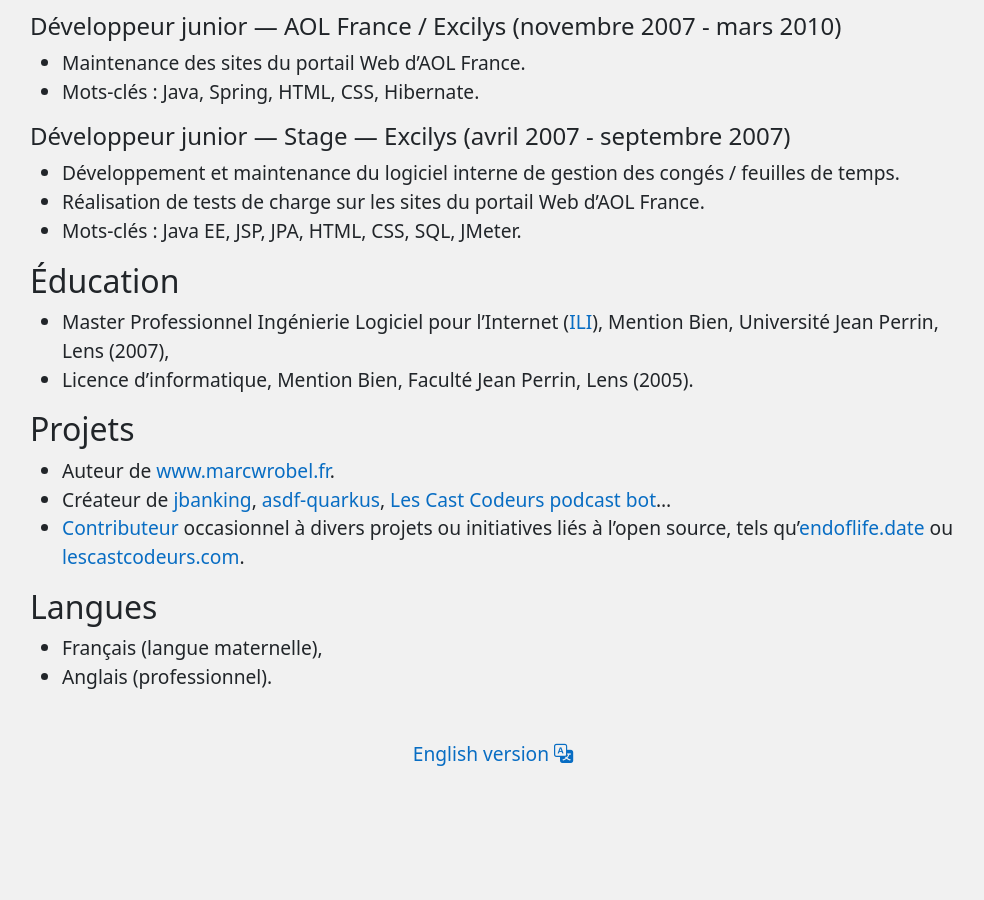
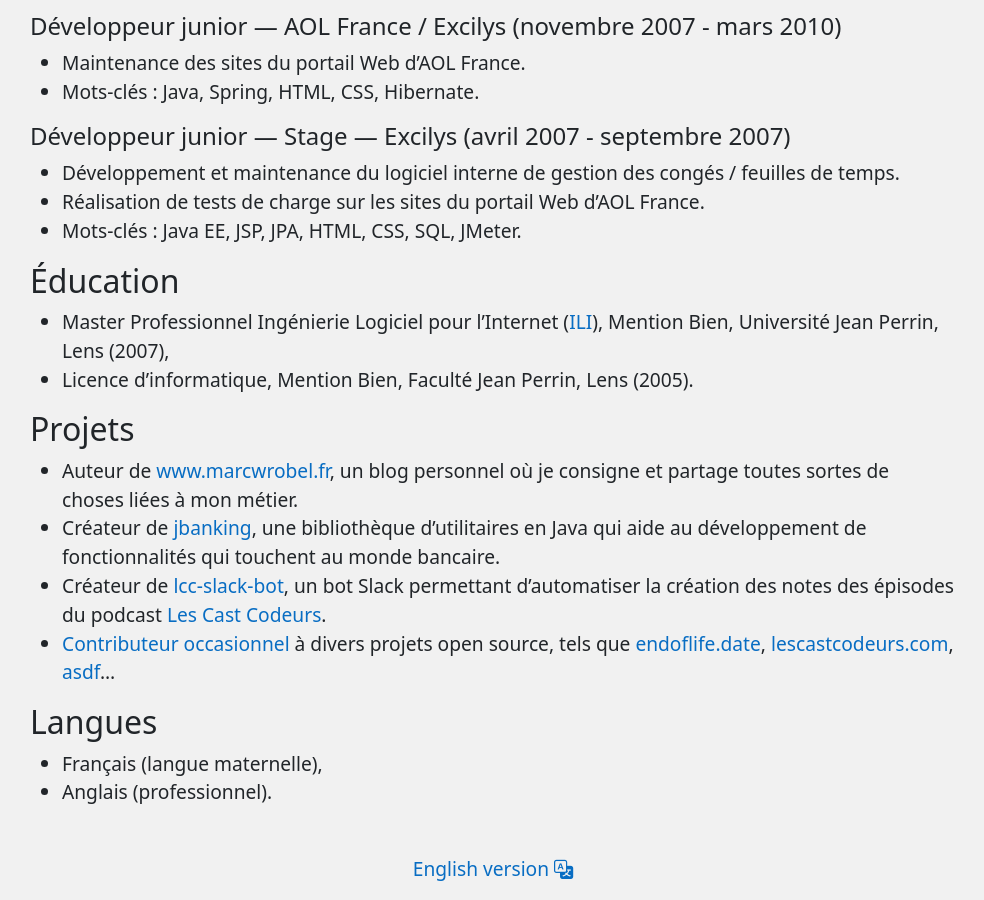
Before and after one commit to marcwrobel/marcwrobel.github.io, a Jekyll site: the page built from a-propos.md, in a window 1280 px wide and 900 px high, scrolled down 1247 px. Shown: the whole window, without its empty margins (147-1131 px from the left). Built offline with Jekyll 4.4.1, drawn with Linux system fonts in a browser that asks for light colours; before the commit the page ends 2032 px from its top, so only the background shows below that.

Commit message:
Amélioration de la section 'Projets' des pages 'À propos' et 'About'

```diff
--- a/a-propos.md
+++ b/a-propos.md
@@ -71,13 +71,17 @@
 
 ## Projets
 
-- Auteur de [www.marcwrobel.fr](https://www.marcwrobel.fr/).
-- Créateur de [jbanking](https://github.com/marcwrobel/jbanking),
-  [asdf-quarkus](https://github.com/asdf-community/asdf-quarkus),
-  [Les Cast Codeurs podcast bot](https://github.com/lescastcodeurs/lcc-slack-bot)…
-- [Contributeur](https://github.com/marcwrobel) occasionnel à divers projets ou initiatives liés à
-  l'open source, tels qu’[endoflife.date](https://github.com/endoflife-date/endoflife.date) ou
-  [lescastcodeurs.com](https://github.com/lescastcodeurs/lescastcodeurs.com).
+- Auteur de [www.marcwrobel.fr](https://www.marcwrobel.fr/), un blog personnel où je consigne et
+  partage toutes sortes de choses liées à mon métier.
+- Créateur de [jbanking](https://github.com/marcwrobel/jbanking), une bibliothèque d'utilitaires
+  en Java qui aide au développement de fonctionnalités qui touchent au monde bancaire.
+- Créateur de [lcc-slack-bot](https://github.com/lescastcodeurs/lcc-slack-bot), un
+  bot Slack permettant d'automatiser la création des notes des épisodes du podcast
+  [Les Cast Codeurs](https://lescastcodeurs.com/).
+- [Contributeur occasionnel](https://github.com/marcwrobel) à divers projets open source, tels
+  que [endoflife.date](https://github.com/endoflife-date/endoflife.date),
+  [lescastcodeurs.com](https://github.com/lescastcodeurs/lescastcodeurs.com),
+  [asdf](https://github.com/asdf-community)…
 
 ## Langues
 
```
Also changed, not shown: about.md (+10 -7 lines).
